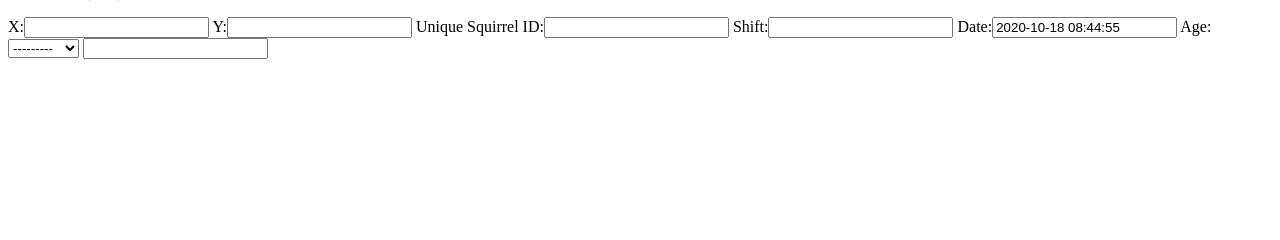
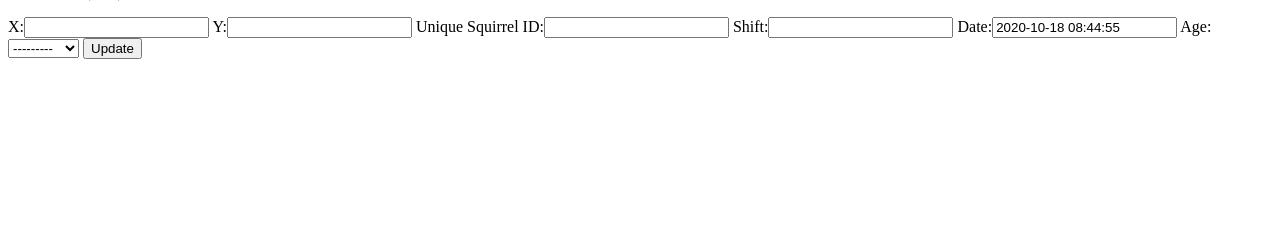
Before and after one commit to Xusong1998/SquirrelProject_Song-Ran, a Django app: template project/templates/project/detail.html in a window 1280 px wide. Shown: the part 79-319 px from the top of the page. Run offline with Django 3.2, Linux system fonts and the light colour scheme; the template is opened without the code that fills it: values that come from a table or form of the project are taken from there, others are empty.

Commit message:
Update feature added successfully.

```diff
--- a/project/templates/project/detail.html
+++ b/project/templates/project/detail.html
@@ -10,7 +10,7 @@
 			{% csrf_token %}
 			{{form}}
 
-			<input type='update' name='Update'>
+			<input type='submit' value='Update'/ >
 
 		</form>
 
```
